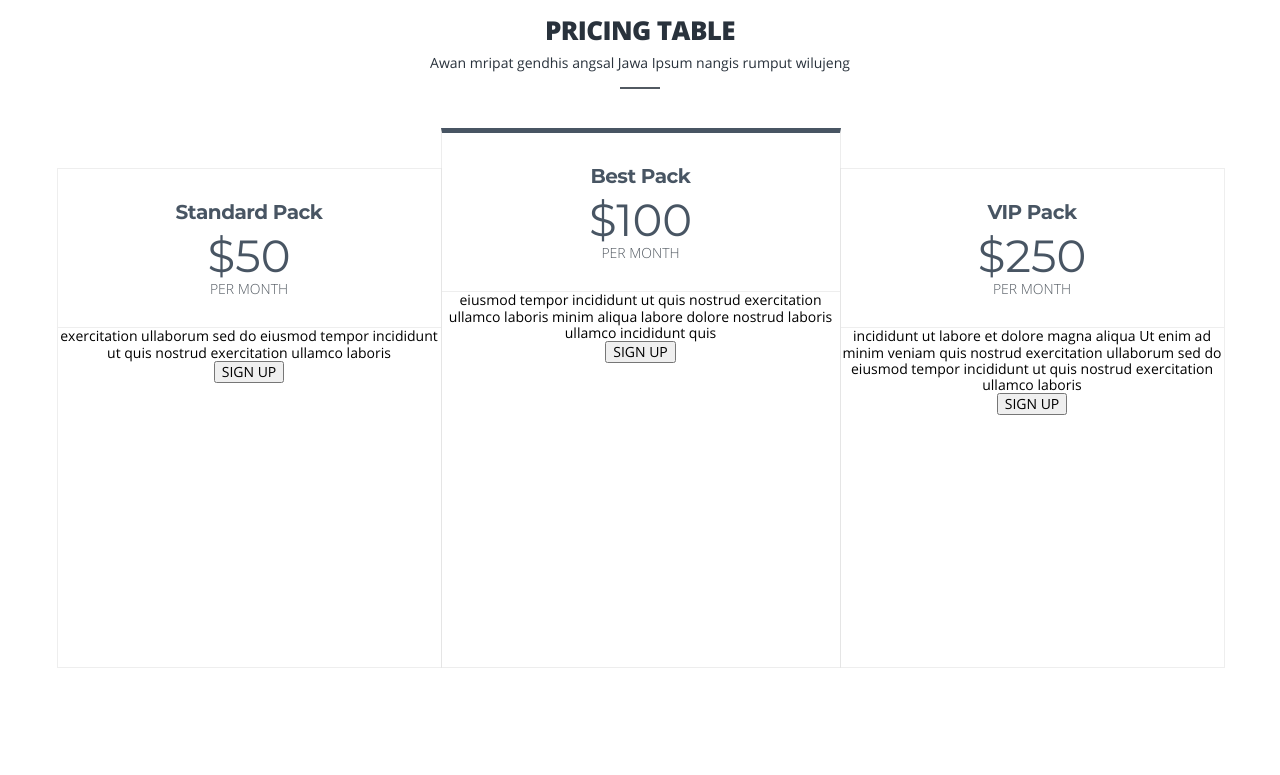
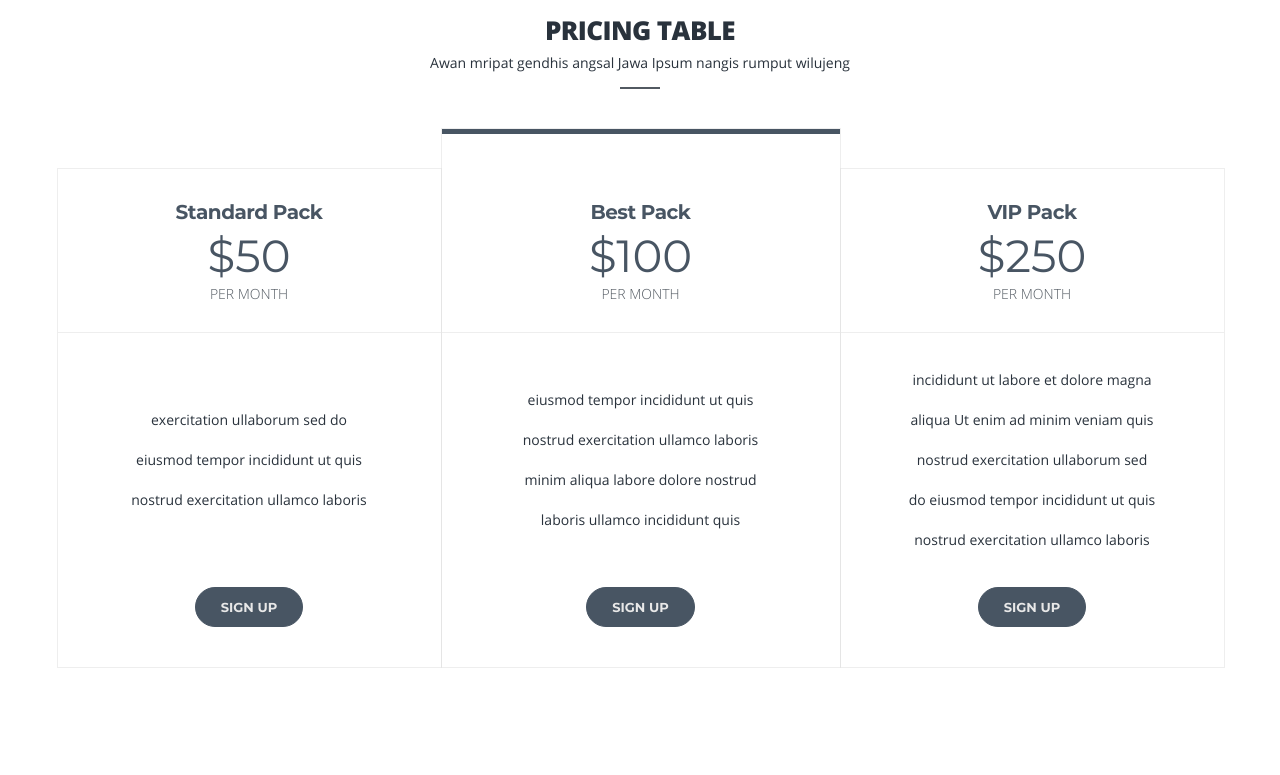
Before and after one commit to Aznaur/Zet, a website: page source/index.html in a window 1280 px wide. Shown: the part 4040-4815 px from the top of the page. Drawn offline with nearby package versions, Linux system fonts and the light colour scheme; files that its build step writes are made by us from their sources.

Commit message:
Достилизовал блок price

```diff
--- a/source/sass/blocks/packs.scss
+++ b/source/sass/blocks/packs.scss
@@ -12,11 +12,26 @@
   box-sizing: border-box;
   min-height: 500px;
   margin-bottom: 40px;
+  display: flex;
+  flex-direction: column;
 
   &--best {
+    position: relative;
     width: 400px;
     min-height: 540px;
-    border-top: 5px solid #485563;
+
+    & .packs__caption {
+      padding-top: 65px;
+    }
+
+    &::before {
+      content: "";
+      position: absolute;
+      width: 100%;
+      height: 5px;
+      background-color: #485563;
+      left: 0;
+    }
   }
 }
 
@@ -37,6 +52,7 @@
   & p:first-of-type {
     font-family: $font-montserrat, "Arial", sans-serif;
     font-size: 45px;
+    margin-bottom: 5px;
   }
 
   & p:last-of-type {
@@ -46,3 +62,44 @@
     color: rgba(41, 50, 60, 0.8);
   }
 }
+
+.packs__text {
+  flex: 1 0 auto;
+  display: flex;
+  flex-direction: column;
+  align-items: center;
+  justify-content: center;
+  padding-left: 68px;
+  padding-right: 68px;
+
+  & p {
+    font-family: $font-open, "Arial", sans-serif;
+    font-size: $font-size-main;
+    line-height: 40px;
+    color: #29323c;
+    margin-top: auto;
+  }
+}
+
+.packs__btn {
+  margin-top: auto;
+  margin-bottom: 40px;
+  border: none;
+  background-color: #485563;
+  color: #e8e8e8;
+  text-transform: uppercase;
+  font-family: $font-montserrat, "Arial", sans-serif;
+  font-weight: bold;
+  font-size: 13px;
+  line-height: 36px;
+  border: 1px solid #485563;
+  padding-left: 25px;
+  padding-right: 25px;
+  border-radius: 20px;
+
+  &:hover {
+    cursor: pointer;
+    background-color: #ffffff;
+    color: $color-title;
+  }
+}
```
